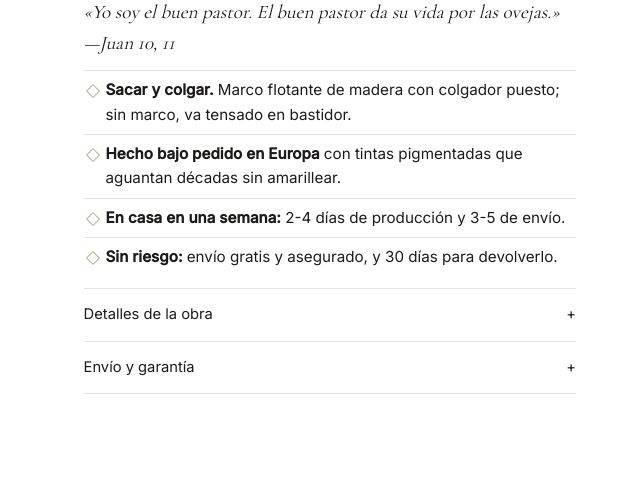
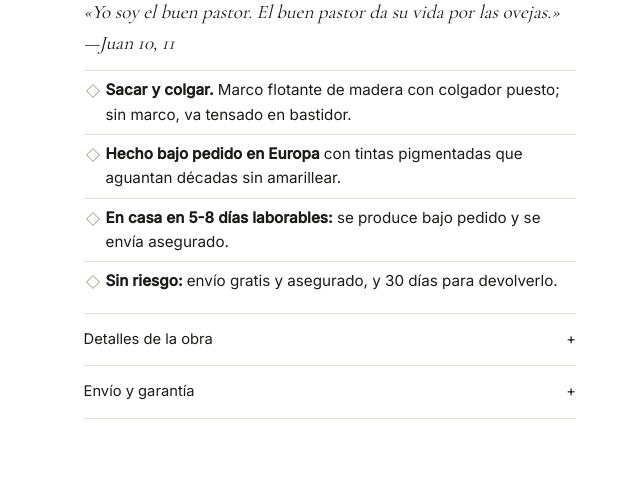
Before and after one commit to evavillaro/caricaturas, a FastAPI app: page /cuadro/el-buen-pastor in a window 1280 px wide. Shown: the part 714-1204 px from the top of the page, without its empty margins (640-1280 px from the left). Run offline with FastAPI, Linux system fonts and the light colour scheme.

Commit message:
Plazos de entrega reales de Gelato
Co-Authored-By: Claude Opus 5.5 <noreply@anthropic.com>
Claude-Session: https://claude.ai/code/session_01CNevvcbgJryg6XoadaSMdk

```diff
--- a/fe/templates/pages/envios.html
+++ b/fe/templates/pages/envios.html
@@ -1,6 +1,5 @@
 {% extends "pages/_page.html" %}{% block body %}
 <p>Todos los pedidos tienen envío gratis.</p>
-<ul class="spec"><li><b>Producción:</b> lienzos, 2-3 días laborables; láminas enmarcadas, 3-4 días laborables.</li>
-<li><b>Entrega en España:</b> 3-5 días laborables.</li><li><b>Resto de Europa:</b> 4-7 días laborables.</li><li><b>América:</b> 6-10 días laborables.</li></ul>
+<ul class="spec"><li><b>España:</b> 5-8 días laborables desde el pedido (producción y envío).</li><li><b>Resto de Europa:</b> 7-10 días laborables.</li><li><b>América:</b> 10-15 días laborables.</li></ul>
 <p>Cada cuadro viaja con embalaje protector y asegurado. Recibirás el número de seguimiento por email en cuanto salga.</p>
 {% endblock %}
--- a/fe/templates/pages/preguntas-frecuentes.html
+++ b/fe/templates/pages/preguntas-frecuentes.html
@@ -5,7 +5,7 @@
 <p class="faq-q">¿Y sin marco?</p><p>El lienzo sin marco va tensado sobre bastidor de madera, con la imagen envolviendo los cantos. También se puede colgar directamente.</p>
 <p class="faq-q">¿Hacéis tamaños o diseños a medida?</p><p>Tamaños a medida, sí: escríbenos a {{ email }}. Diseños a medida, de momento no.</p>
 <h2>Pedidos y envíos</h2>
-<p class="faq-q">¿Cuánto tarda?</p><p>Producimos cada cuadro bajo pedido en 2-4 días laborables y la entrega tarda 3-5 días más en España. Al resto de Europa y América, algo más.</p>
+<p class="faq-q">¿Cuánto tarda?</p><p>Producimos cada cuadro bajo pedido y en España lo recibes en 5-8 días laborables. Al resto de Europa y América, algo más.</p>
 <p class="faq-q">¿Cuánto cuesta el envío?</p><p>Nada: el envío es gratis y va asegurado.</p>
 <p class="faq-q">¿Dónde enviáis?</p><p>A toda España y a la mayoría de países de Europa y América.</p>
 <p class="faq-q">¿Puedo cambiar mi pedido?</p><p>Escríbenos cuanto antes a {{ email }}: si aún no ha entrado en producción, lo cambiamos.</p>
--- a/fe/templates/product.html
+++ b/fe/templates/product.html
@@ -29,7 +29,7 @@
       <ul class="perks">
         <li><b>Sacar y colgar.</b> {% if p.kind == 'lienzo' %}Marco flotante de madera con colgador puesto; sin marco, va tensado en bastidor.{% else %}Papel de archivo con paspartú, metacrilato y marco de madera.{% endif %}</li>
         <li><b>Hecho bajo pedido en Europa</b> con tintas pigmentadas que aguantan décadas sin amarillear.</li>
-        <li><b>En casa en una semana:</b> 2-4 días de producción y 3-5 de envío.</li>
+        <li><b>En casa en 5-8 días laborables:</b> se produce bajo pedido y se envía asegurado.</li>
         <li><b>Sin riesgo:</b> envío gratis y asegurado, y 30 días para devolverlo.</li>
       </ul>
     </div>
@@ -47,7 +47,7 @@
       </ul></div></details>
     <details class="acc"><summary>Envío y garantía</summary><div><ul class="spec">
       <li>Envío gratis a toda España; también enviamos al resto de Europa y a América</li>
-      <li>Producción en 2-4 días laborables y entrega en 3-5 días</li>
+      <li>Producción bajo pedido y entrega en 5-8 días laborables en España</li>
       <li>Embalaje protector con esquinas reforzadas</li><li>100 % asegurado durante el transporte</li>
       <li>Devoluciones y cambios hasta 30 días después de la entrega</li>
       <li>Si llega con algún daño, escríbenos a {{ email }} y lo reponemos sin coste</li></ul></div></details>
--- a/fe/templates/thanks.html
+++ b/fe/templates/thanks.html
@@ -4,7 +4,7 @@
   {% if o and o.status in ('paid', 'sent_to_print', 'paid_pending_print', 'paid_demo', 'print_error') %}
     <h1 class="col-h1">¡Gracias por tu pedido!</h1>
     <p>Pedido <b>{{ o.id }}</b>. Te hemos enviado el recibo por email.</p>
-    <p>Tu cuadro entra ahora en producción (2-4 días laborables) y te llegará en 3-5 días más. Si tienes cualquier duda, escríbenos a {{ email }}.</p>
+    <p>Tu cuadro entra ahora en producción y te llegará en 5-8 días laborables. Si tienes cualquier duda, escríbenos a {{ email }}.</p>
     <script>try{ localStorage.removeItem('fe_cart'); if(!sessionStorage.getItem('p_{{ o.id }}')){ track('purchase', {value: {{ (o.amount_cents or 0) / 100 }}, transaction_id: '{{ o.id }}'}); sessionStorage.setItem('p_{{ o.id }}','1'); } }catch(e){}</script>
   {% else %}
     <h1 class="col-h1">Comprobando tu pago…</h1>
```
